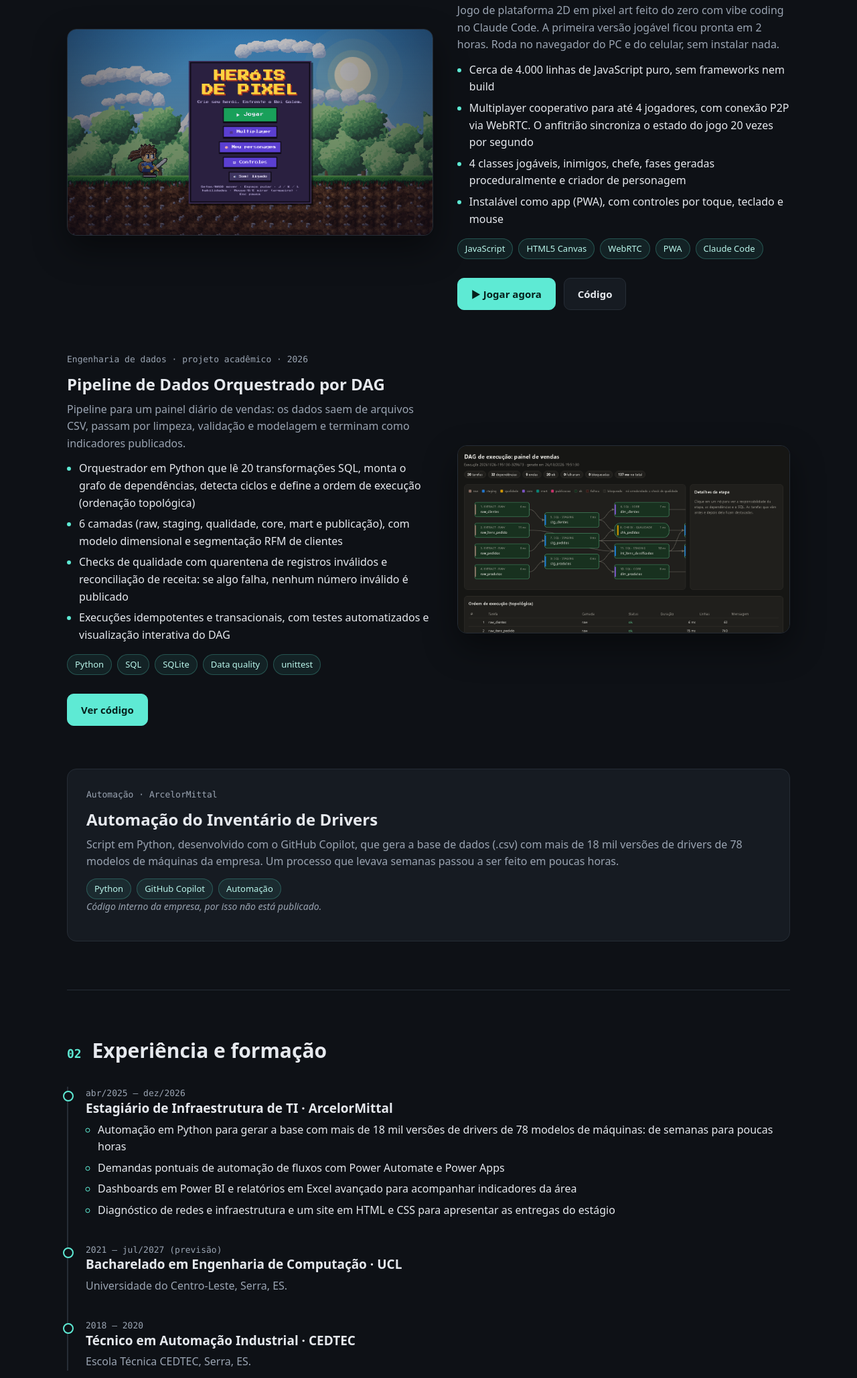
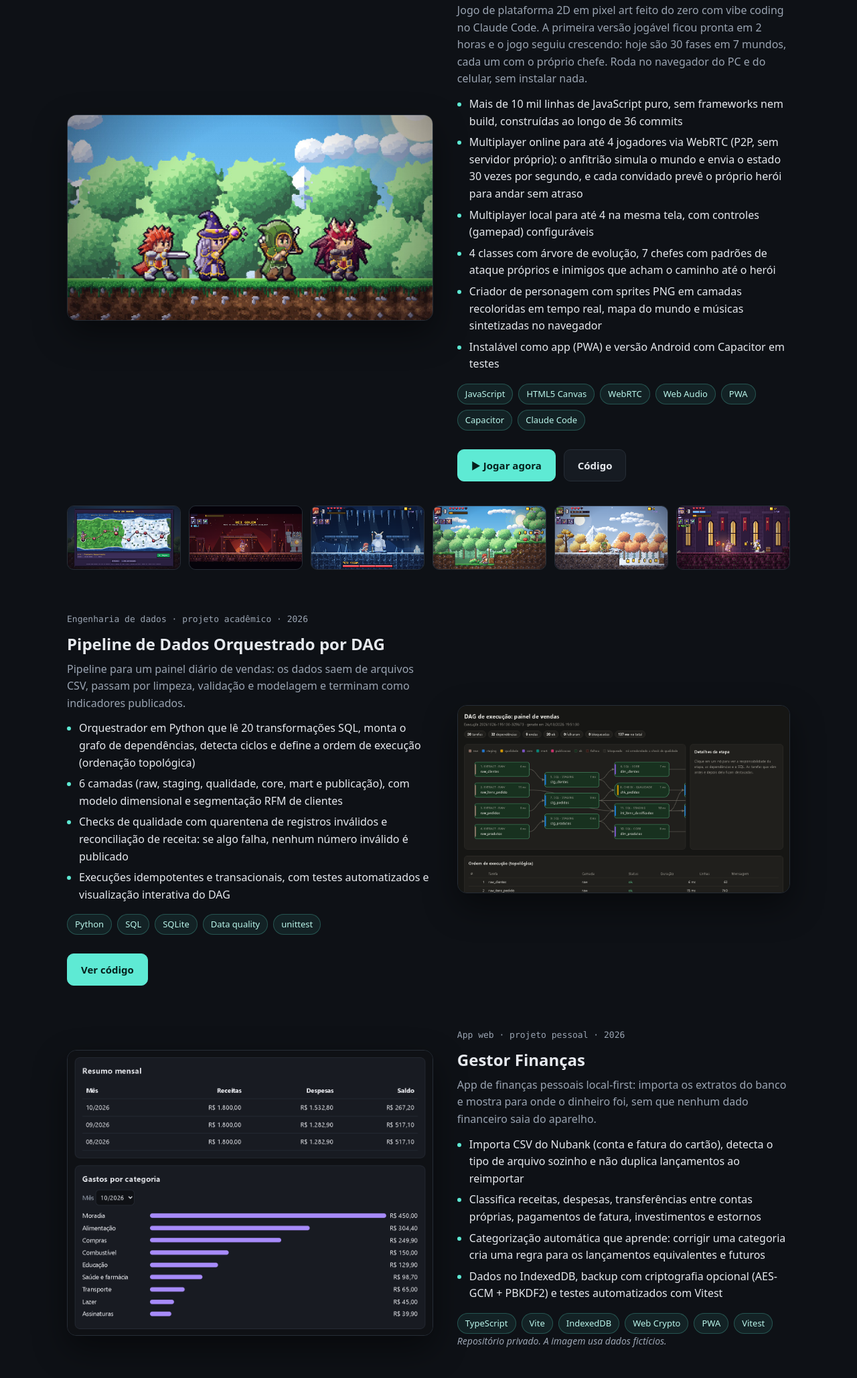
Before and after one commit to VasconcellosGabriel/VasconcellosGabriel.github.io, a plain HTML site: page index.html in a window 1280 px wide. Shown: the part 1082-3140 px from the top of the page at 67% size. Drawn offline with Linux system fonts and the light colour scheme.

Commit message:
Atualiza Heróis de Pixel com galeria de capturas e adiciona Gestor Finanças
- Nova capa com as 4 classes e galeria de 6 capturas de gameplay com zoom
- Texto do jogo atualizado: 30 fases, 7 mundos, multiplayer online e local, Android
- Novo projeto Gestor Finanças (imagem com dados fictícios)
- TypeScript, Vite e Capacitor nas habilidades

Co-Authored-By: Claude Opus 5.5 <noreply@anthropic.com>

```diff
--- a/index.html
+++ b/index.html
@@ -7,7 +7,7 @@
 <meta name="description" content="Portfólio de Gabriel Vasconcellos de Morais, estudante de Engenharia de Computação. Projetos em Python, JavaScript, SQL e desenvolvimento com IA generativa.">
 <meta property="og:title" content="Gabriel Vasconcellos de Morais | Portfólio">
 <meta property="og:description" content="Projetos em Python, JavaScript, SQL e desenvolvimento com IA generativa.">
-<meta property="og:image" content="img/jogo.png">
+<meta property="og:image" content="img/jogo-herois.jpg">
 <meta property="og:type" content="website">
 <link rel="icon" href="favicon.svg" type="image/svg+xml">
 <link rel="stylesheet" href="style.css">
@@ -56,24 +56,34 @@
 
     <article class="projeto">
       <a class="capa" href="https://vasconcellosgabriel.github.io/herois-de-pixel/" target="_blank" rel="noopener">
-        <img src="img/jogo.png" alt="Tela inicial do jogo Heróis de Pixel, com o herói em pixel art numa floresta" loading="lazy" width="1280" height="720">
+        <img src="img/jogo-herois.jpg" alt="As 4 classes do jogo Heróis de Pixel em pixel art: guerreiro, maga, arqueiro e dragônico numa floresta" width="1280" height="720">
       </a>
       <div class="info">
-        <p class="tipo">Jogo · 2026</p>
+        <p class="tipo">Jogo · 2026 · em desenvolvimento contínuo</p>
         <h3>Heróis de Pixel</h3>
-        <p>Jogo de plataforma 2D em pixel art feito do zero com vibe coding no Claude Code. A primeira versão jogável ficou pronta em 2 horas. Roda no navegador do PC e do celular, sem instalar nada.</p>
+        <p>Jogo de plataforma 2D em pixel art feito do zero com vibe coding no Claude Code. A primeira versão jogável ficou pronta em 2 horas e o jogo seguiu crescendo: hoje são 30 fases em 7 mundos, cada um com o próprio chefe. Roda no navegador do PC e do celular, sem instalar nada.</p>
         <ul class="pontos">
-          <li>Cerca de 4.000 linhas de JavaScript puro, sem frameworks nem build</li>
-          <li>Multiplayer cooperativo para até 4 jogadores, com conexão P2P via WebRTC. O anfitrião sincroniza o estado do jogo 20 vezes por segundo</li>
-          <li>4 classes jogáveis, inimigos, chefe, fases geradas proceduralmente e criador de personagem</li>
-          <li>Instalável como app (PWA), com controles por toque, teclado e mouse</li>
+          <li>Mais de 10 mil linhas de JavaScript puro, sem frameworks nem build, construídas ao longo de 36 commits</li>
+          <li>Multiplayer online para até 4 jogadores via WebRTC (P2P, sem servidor próprio): o anfitrião simula o mundo e envia o estado 30 vezes por segundo, e cada convidado prevê o próprio herói para andar sem atraso</li>
+          <li>Multiplayer local para até 4 na mesma tela, com controles (gamepad) configuráveis</li>
+          <li>4 classes com árvore de evolução, 7 chefes com padrões de ataque próprios e inimigos que acham o caminho até o herói</li>
+          <li>Criador de personagem com sprites PNG em camadas recoloridas em tempo real, mapa do mundo e músicas sintetizadas no navegador</li>
+          <li>Instalável como app (PWA) e versão Android com Capacitor em testes</li>
         </ul>
-        <ul class="tags"><li>JavaScript</li><li>HTML5 Canvas</li><li>WebRTC</li><li>PWA</li><li>Claude Code</li></ul>
+        <ul class="tags"><li>JavaScript</li><li>HTML5 Canvas</li><li>WebRTC</li><li>Web Audio</li><li>PWA</li><li>Capacitor</li><li>Claude Code</li></ul>
         <div class="links">
           <a class="btn primario" href="https://vasconcellosgabriel.github.io/herois-de-pixel/" target="_blank" rel="noopener">▶ Jogar agora</a>
           <a class="btn" href="https://github.com/VasconcellosGabriel/herois-de-pixel" target="_blank" rel="noopener">Código</a>
         </div>
       </div>
+      <ul class="galeria" aria-label="Capturas de tela do Heróis de Pixel">
+        <li><button type="button"><img src="img/jogo-mapa.png" alt="Mapa do mundo com a trilha de fases do Reino Verde e dos Picos Gelados" loading="lazy" width="1280" height="720"></button></li>
+        <li><button type="button"><img src="img/jogo-golem.png" alt="Maga enfrentando o chefe Rei Golem numa arena vulcânica" loading="lazy" width="1280" height="720"></button></li>
+        <li><button type="button"><img src="img/jogo-yeti.png" alt="Guerreiro enfrentando o chefe Yeti Ancião numa caverna de gelo" loading="lazy" width="1280" height="720"></button></li>
+        <li><button type="button"><img src="img/jogo-floresta.png" alt="Guerreiro na fase da floresta, com moedas, caixas e uma planta carnívora" loading="lazy" width="1280" height="720"></button></li>
+        <li><button type="button"><img src="img/jogo-neve.png" alt="Arqueiro diante de um lobo das neves no Bosque Outonal" loading="lazy" width="1280" height="720"></button></li>
+        <li><button type="button"><img src="img/jogo-castelo.png" alt="Maga lançando magia de veneno contra um fantasma no castelo do vampiro" loading="lazy" width="1280" height="720"></button></li>
+      </ul>
     </article>
 
     <article class="projeto invertido">
@@ -94,6 +104,25 @@
         <div class="links">
           <a class="btn primario" href="https://github.com/VasconcellosGabriel/pipeline-dados-dag" target="_blank" rel="noopener">Ver código</a>
         </div>
+      </div>
+    </article>
+
+    <article class="projeto">
+      <div class="capa">
+        <img src="img/financas.png" alt="Resumo mensal e gráfico de gastos por categoria do Gestor Finanças, com dados fictícios" loading="lazy" width="1312" height="1024">
+      </div>
+      <div class="info">
+        <p class="tipo">App web · projeto pessoal · 2026</p>
+        <h3>Gestor Finanças</h3>
+        <p>App de finanças pessoais local-first: importa os extratos do banco e mostra para onde o dinheiro foi, sem que nenhum dado financeiro saia do aparelho.</p>
+        <ul class="pontos">
+          <li>Importa CSV do Nubank (conta e fatura do cartão), detecta o tipo de arquivo sozinho e não duplica lançamentos ao reimportar</li>
+          <li>Classifica receitas, despesas, transferências entre contas próprias, pagamentos de fatura, investimentos e estornos</li>
+          <li>Categorização automática que aprende: corrigir uma categoria cria uma regra para os lançamentos equivalentes e futuros</li>
+          <li>Dados no IndexedDB, backup com criptografia opcional (AES-GCM + PBKDF2) e testes automatizados com Vitest</li>
+        </ul>
+        <ul class="tags"><li>TypeScript</li><li>Vite</li><li>IndexedDB</li><li>Web Crypto</li><li>PWA</li><li>Vitest</li></ul>
+        <p class="nota">Repositório privado. A imagem usa dados fictícios.</p>
       </div>
     </article>
 
@@ -137,10 +166,10 @@
   <section id="habilidades" class="wrap secao">
     <h2><span class="num">03</span> Habilidades</h2>
     <div class="grupos">
-      <div><h3>Linguagens</h3><ul class="tags"><li>Python</li><li>JavaScript</li><li>SQL</li><li>HTML</li><li>CSS</li><li>C</li><li>C++</li><li>C#</li><li>PowerShell</li></ul></div>
+      <div><h3>Linguagens</h3><ul class="tags"><li>Python</li><li>JavaScript</li><li>TypeScript</li><li>SQL</li><li>HTML</li><li>CSS</li><li>C</li><li>C++</li><li>C#</li><li>PowerShell</li></ul></div>
       <div><h3>IA generativa e automação</h3><ul class="tags"><li>Claude Code (vibe coding)</li><li>Claude</li><li>Gemini</li><li>GitHub Copilot</li><li>Microsoft Copilot</li><li>Engenharia de prompt</li><li>Power Automate</li><li>Power Apps</li></ul></div>
       <div><h3>Dados</h3><ul class="tags"><li>Análise de dados</li><li>Pipelines ETL</li><li>Modelagem dimensional</li><li>Data quality</li><li>SQLite</li><li>Power BI</li><li>Excel avançado</li></ul></div>
-      <div><h3>Ferramentas</h3><ul class="tags"><li>Git</li><li>GitHub</li><li>Node.js</li><li>WebRTC</li><li>PWA</li></ul></div>
+      <div><h3>Ferramentas</h3><ul class="tags"><li>Git</li><li>GitHub</li><li>Node.js</li><li>Vite</li><li>WebRTC</li><li>PWA</li><li>Capacitor (Android)</li></ul></div>
     </div>
     <p class="idiomas"><b>Idiomas:</b> português nativo · inglês intermediário-avançado (B2)</p>
   </section>
@@ -161,5 +190,23 @@
   <p>Gabriel Vasconcellos de Morais · Serra, ES · 2026</p>
 </footer>
 
+<dialog id="zoom" aria-label="Imagem ampliada">
+  <img src="" alt="">
+  <p></p>
+  <button type="button" class="fechar" aria-label="Fechar">✕</button>
+</dialog>
+
+<script>
+  // Galeria: abre a captura clicada em tamanho grande; fecha com ✕, Esc ou clique fora da imagem
+  const zoom = document.getElementById('zoom');
+  const zImg = zoom.querySelector('img'), zTxt = zoom.querySelector('p');
+  document.querySelectorAll('.galeria button').forEach(b => b.addEventListener('click', () => {
+    const img = b.querySelector('img');
+    zImg.src = img.src; zImg.alt = img.alt; zTxt.textContent = img.alt;
+    zoom.showModal();
+  }));
+  zoom.addEventListener('click', e => { if (e.target !== zImg) zoom.close(); });
+</script>
+
 </body>
 </html>
--- a/style.css
+++ b/style.css
@@ -161,3 +161,35 @@ h1, h2, h3 { line-height: 1.2; margin: 0; }
   html { scroll-behavior: auto; }
   .btn, .capa { transition: none; }
 }
+
+/* Galeria de capturas (Heróis de Pixel) */
+.galeria {
+  grid-column: 1 / -1; list-style: none; padding: 0; margin: 0;
+  display: grid; grid-template-columns: repeat(6, 1fr); gap: 12px;
+}
+.galeria button {
+  display: block; width: 100%; padding: 0; cursor: zoom-in;
+  border: 1px solid var(--borda); border-radius: 10px; overflow: hidden; background: var(--painel);
+  transition: border-color .15s, transform .15s;
+}
+.galeria button:hover { border-color: var(--acento); transform: translateY(-2px); }
+.galeria img { aspect-ratio: 16 / 9; object-fit: cover; }
+
+#zoom {
+  padding: 0; border: 1px solid var(--borda); border-radius: var(--raio);
+  background: var(--painel); color: var(--suave); max-width: min(1280px, 94vw);
+}
+#zoom::backdrop { background: rgba(5, 7, 10, .85); }
+#zoom img { width: 100%; image-rendering: pixelated; }
+#zoom p { margin: 0; padding: 12px 18px; font-size: 14px; }
+#zoom .fechar {
+  position: absolute; top: 10px; right: 10px; width: 36px; height: 36px; cursor: pointer;
+  border-radius: 50%; border: 1px solid var(--borda); background: rgba(14, 17, 22, .8); color: var(--texto); font-size: 16px;
+}
+
+@media (max-width: 800px) {
+  .galeria { grid-template-columns: repeat(3, 1fr); gap: 8px; }
+}
+@media (prefers-reduced-motion: reduce) {
+  .galeria button { transition: none; }
+}
```
Also changed, not shown: img/financas.png (added), img/jogo-castelo.png (added), img/jogo-floresta.png (added), img/jogo-golem.png (added), img/jogo-herois.jpg (added), img/jogo-mapa.png (added), img/jogo-neve.png (added), img/jogo-yeti.png (added), img/jogo.png (deleted).
